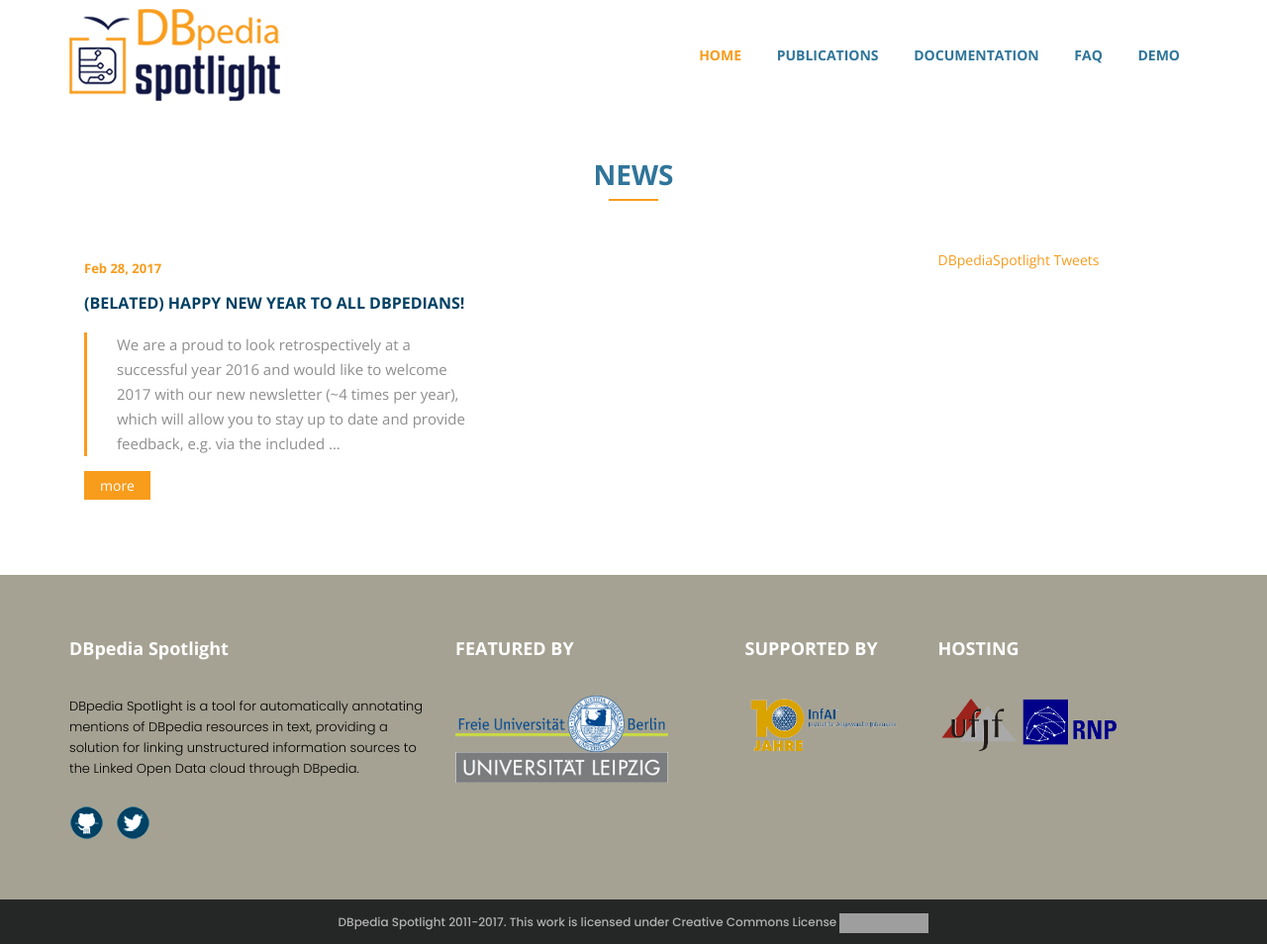
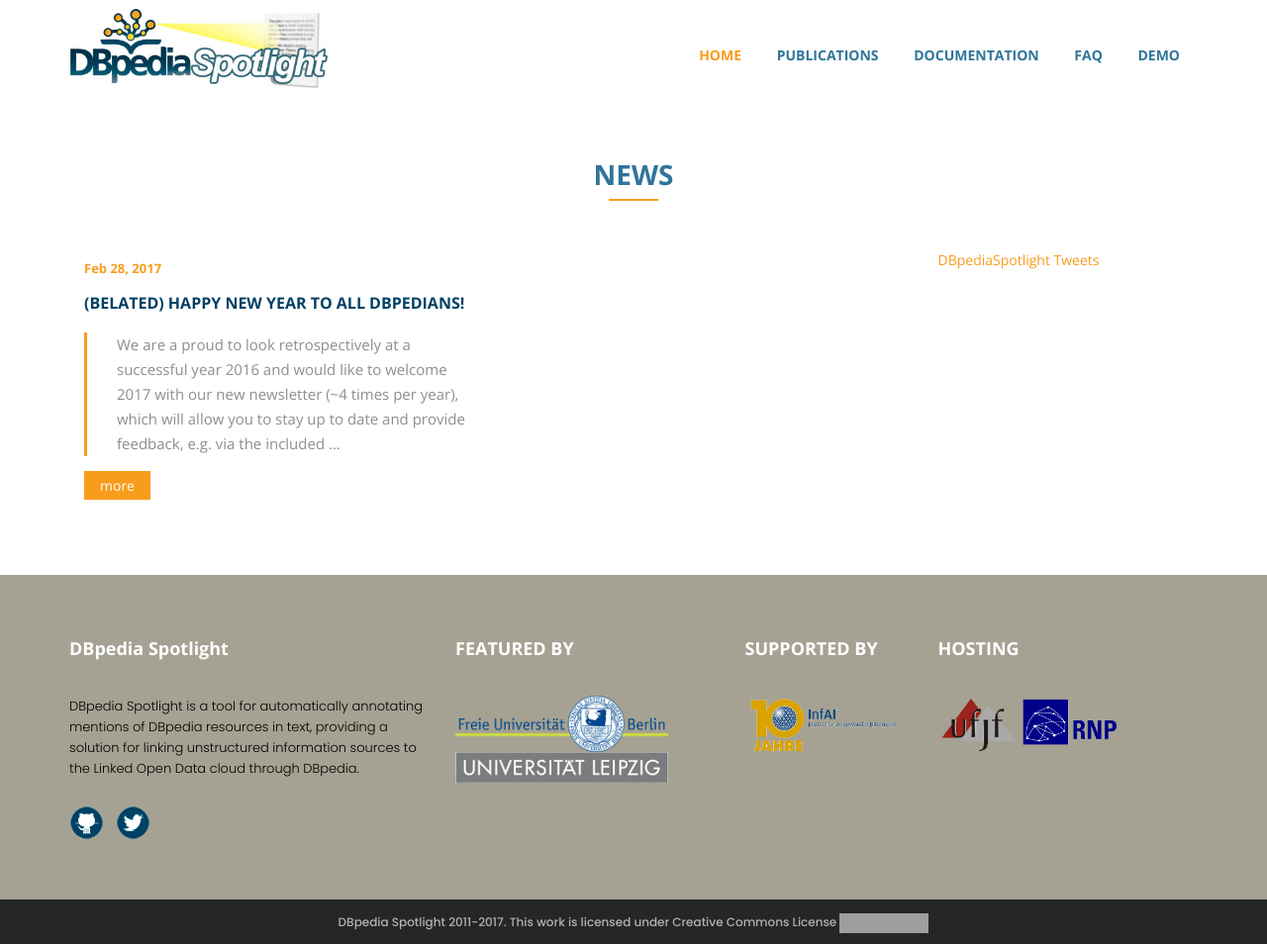
Before and after one commit to dbpedia-spotlight/dbpedia-spotlight.github.io, a Jekyll site: the page built from index.html, in a window 1280 px wide. Shown: the whole page at 99% size. Built offline with Jekyll 4.4.1, drawn with Linux system fonts in a browser that asks for light colours; comment, search, counter and statistics services are not loaded; grey boxes are pictures that could not be loaded.

Commit message:
Changing logo

```diff
--- a/_includes/header.html
+++ b/_includes/header.html
@@ -5,7 +5,7 @@
                     <div class="col-sm-3">
                         <div class="logo hidden-xs hidden-sm">
                             <a href="index.html">
-                                <img src="img/dbpedia_spotlight_logo.png" class="logomarca" alt="logo dbpedia" title="DBpedia Spotlight"/>
+                                <img src="img/dbpedia_spotlight_logo.jpg" class="logomarca" alt="logo dbpedia" title="DBpedia Spotlight"/>
                             </a>
                         </div>
 						<center><a href="index.html" class="logomarca hidden-md hidden-lg"><img src="img/dbpedia_spotlight_logo.png" class="logomarca" alt="logo dbpedia" title="DBpedia Spotlight"/></a></center>
```
Also changed, not shown: img/dbpedia_spotlight_logo.jpg (added).
